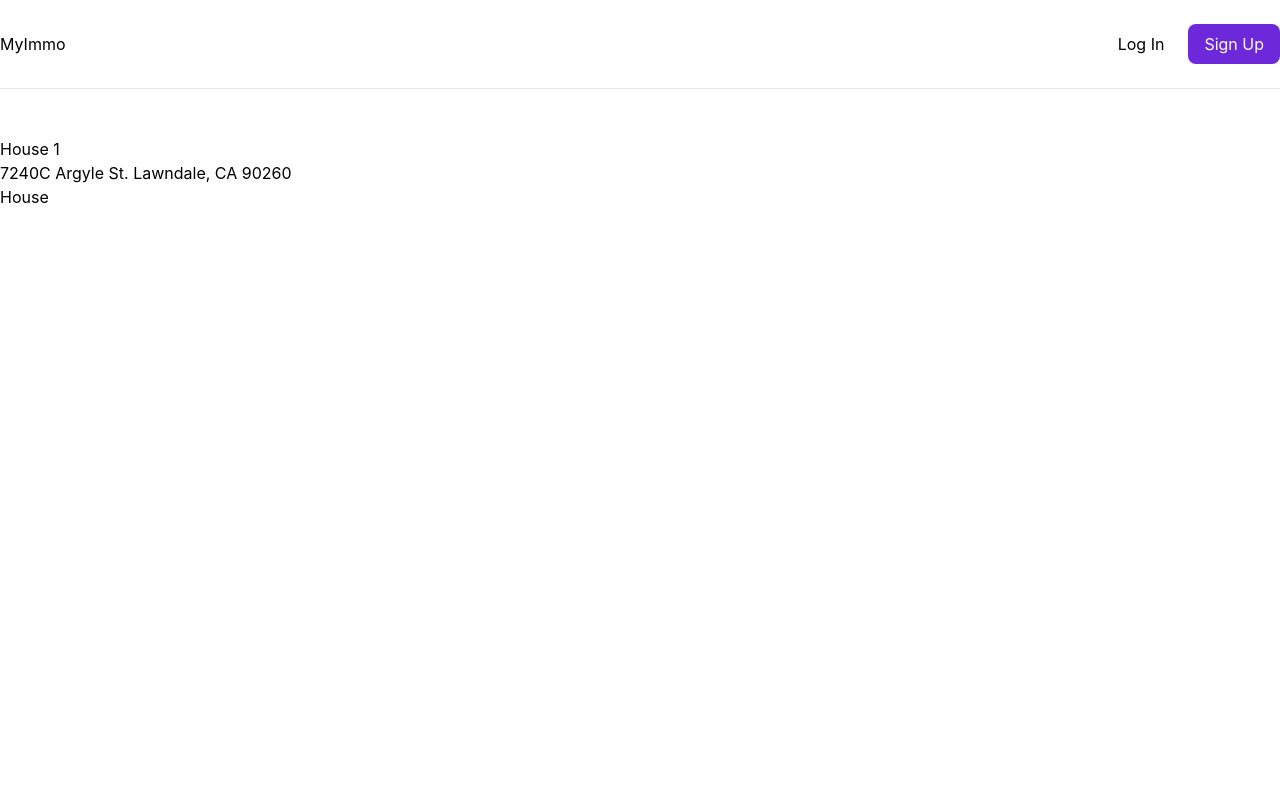
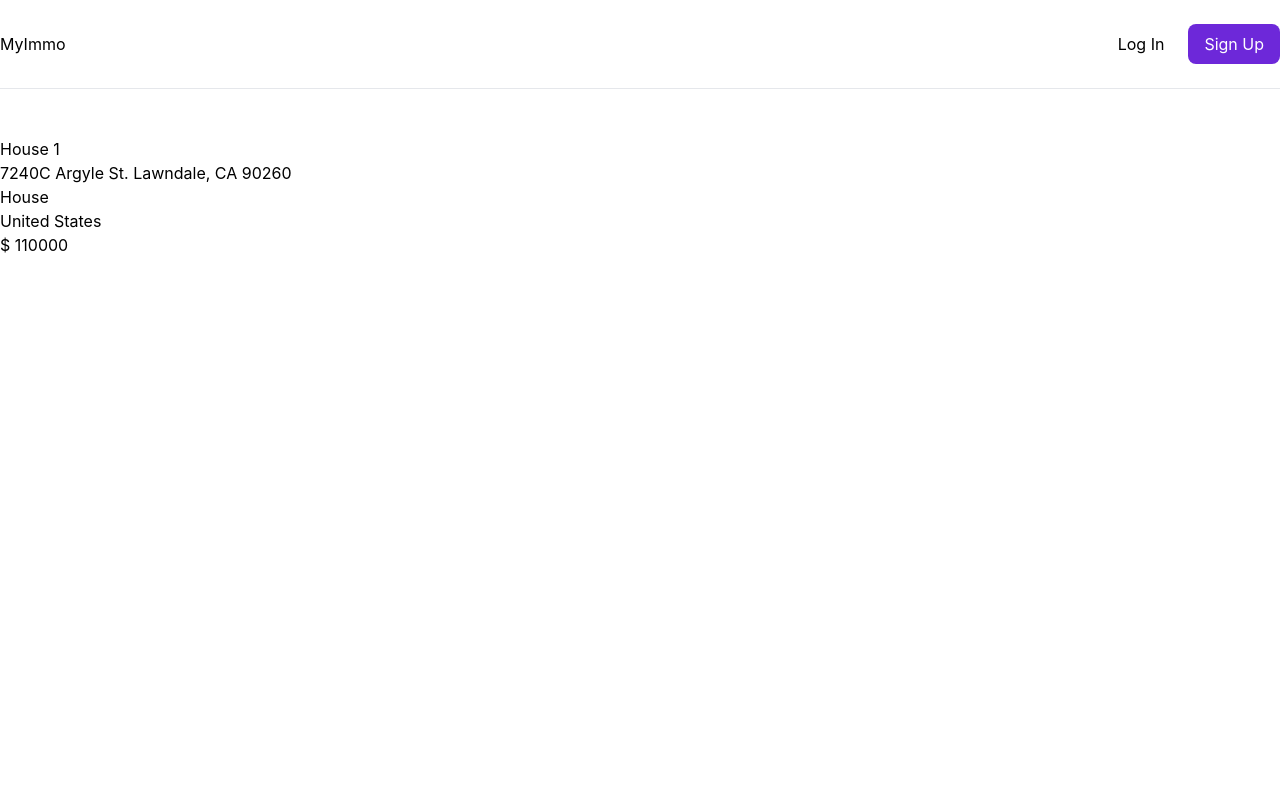
Before and after one commit to elhadjtall/SITE_AGENCE, a React (Vite) app in the folder frontend/: page /property/1 in a window 1280 px wide. Shown: the top 800 px of the page. Built offline with nearby package versions, Linux system fonts and the light colour scheme.

Commit message:
Ajout des infos sur le details

```diff
--- a/frontend/src/pages/PropertyDetail.jsx
+++ b/frontend/src/pages/PropertyDetail.jsx
@@ -31,6 +31,10 @@ const PropertyDetail = () => {
                 </div>
                 <div>
                     <div>{house.type}</div>
+                    <div>{house.country}</div>
+                </div>
+                <div>
+                    <div>$ {house.price}</div>
                 </div>
             </div>
         </div>
```
